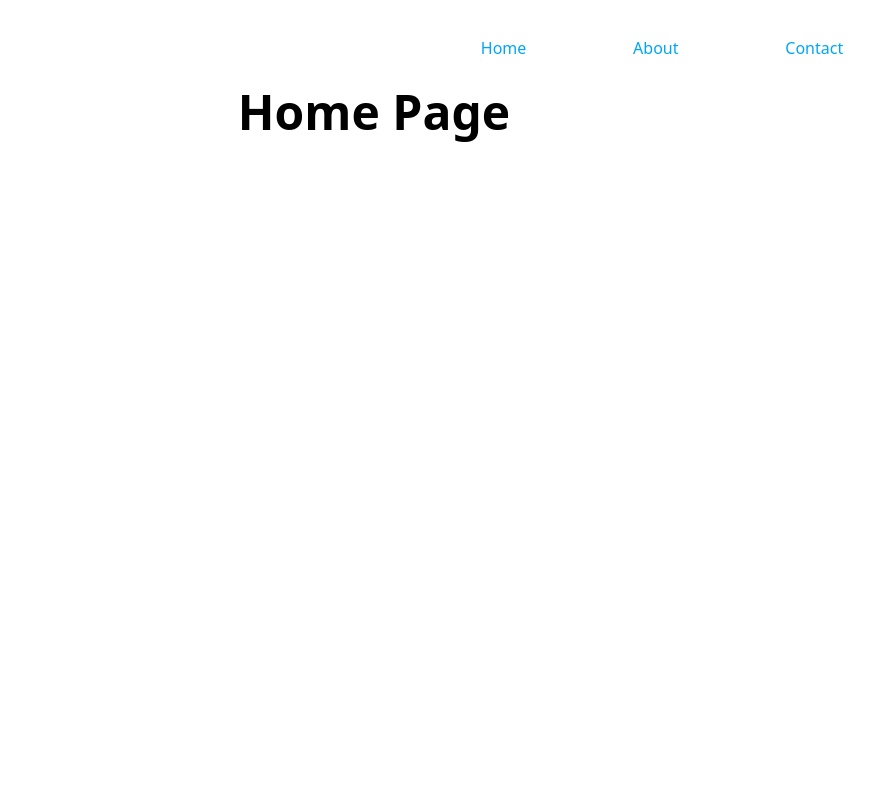
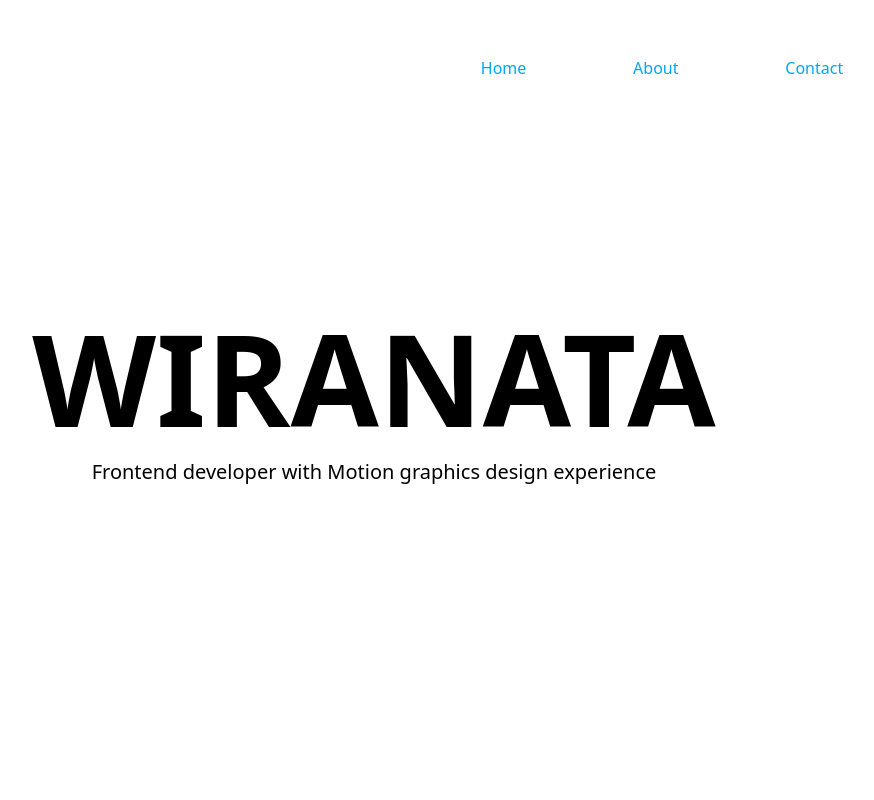
Before and after one commit to Wiratata/portfolio-website, a React (Vite) app: page / in a window 1280 px wide. Shown: the top 800 px of the page, without its empty margins (266-1140 px from the left). Built offline with nearby package versions, Linux system fonts and the light colour scheme.

Commit message:
adding some scroll animaiton on home page

```diff
--- a/src/App.jsx
+++ b/src/App.jsx
@@ -4,12 +4,11 @@ import viteLogo from '/vite.svg'
 import { BrowserRouter, Link, Routes, Route } from 'react-router-dom'
 import NavText from './components/NavText.component'
 import NavBar from './components/NavBar.component'
+import Home from './components/HomePage.component'
 
 
 
-function Home(){
-  return <h1 className='font-bold text-5xl pt-[11vh]'>Home Page</h1>
-}
+
 function About(){
   return <h1 className='pt-[11vh]'>About us</h1>
 }
@@ -18,7 +17,6 @@ function Contact(){
 }
 
 function App() {
-  const [count, setCount] = useState(0)
 
   return (
     <BrowserRouter >
--- /dev/null
+++ b/src/components/HomePage.component.jsx
@@ -0,0 +1,81 @@
+import { useState, useEffect } from "react";
+
+const Home = () => {
+  const [scrollY, setScrollY] = useState(0);
+  const [vh, setVh] = useState(window.innerHeight);
+
+  useEffect(() => {
+    setVh(window.innerHeight);
+
+    let ticking = false;
+
+    const handleScroll = () => {
+      if (!ticking) {
+        window.requestAnimationFrame(() => {
+          setScrollY(window.scrollY);
+          ticking = false;
+        });
+        ticking = true;
+      }
+    };
+
+    const handleResize = () => setVh(window.innerHeight);
+
+    window.addEventListener("scroll", handleScroll);
+    window.addEventListener("resize", handleResize);
+
+    return () => {
+      window.removeEventListener("scroll", handleScroll);
+      window.removeEventListener("resize", handleResize);
+    };
+  }, []);
+
+  // --- BLOCK POSITIONS ---
+  const block1 = Math.max(vh - scrollY, 0);
+  const block2 = Math.max(vh * 1.2 - scrollY, 0);
+  const block3 = Math.max(vh * 1.4 - scrollY, 0);
+
+  // --- HERO SCROLL TRIGGER ---
+  const heroTrigger = vh * 1.5; // Hero starts moving after this scroll
+  const heroTranslate = scrollY > heroTrigger ? -(scrollY - heroTrigger) : 0;
+
+  // --- COLLECTIVE BLOCK SCROLL ---
+  const allBlocksVisible = vh * 1.5;
+  const collectiveTranslate = scrollY > allBlocksVisible ? -(scrollY - allBlocksVisible) : 0;
+
+  // --- TOTAL BLOCK OFFSET ---
+  const block1Offset = scrollY < allBlocksVisible ? block1 : block1 + collectiveTranslate;
+  const block2Offset = scrollY < allBlocksVisible ? block2 : block2 + collectiveTranslate;
+  const block3Offset = scrollY < allBlocksVisible ? block3 : block3 + collectiveTranslate;
+
+  return (
+    <div className="relative min-h-[300vh] bg-gray-50">
+      {/* HERO SECTION */}
+      <div
+        className="fixed top-1/2 left-1/2 text-center z-0 transition-transform duration-300 ease-out"
+        style={{ transform: `translate(-50%, -50%) translateY(${heroTranslate}px)` }}
+      >
+        <h1 className="text-9xl font-bold">WIRANATA</h1>
+        <p className="mt-4 text-xl">Frontend developer with Motion graphics design experience</p>
+      </div>
+
+      {/* SLIDING BLOCKS */}
+      <div className="fixed left-0 bottom-40 w-full flex justify-center gap-5 z-10 will-change-transform">
+        <div
+          className="w-[20vw] h-[60vh] bg-amber-200 transition-transform duration-300 ease-out"
+          style={{ transform: `translateY(${block1Offset}px)` }}
+        ></div>
+        <div
+          className="w-[20vw] h-[60vh] bg-amber-400 transition-transform duration-300 ease-out"
+          style={{ transform: `translateY(${block2Offset}px)` }}
+        ></div>
+        <div
+          className="w-[20vw] h-[60vh] bg-amber-600 transition-transform duration-300 ease-out"
+          style={{ transform: `translateY(${block3Offset}px)` }}>
+        </div>
+      </div>
+    </div>
+  );
+};
+
+export default Home;
--- a/src/components/NavBar.component.jsx
+++ b/src/components/NavBar.component.jsx
@@ -16,7 +16,7 @@ const NavBar = () => {
     }, [])
 
     return(
-        <nav className={`h-[10vh] flex fixed top-2 backdrop-blur-md z-10 transition-all duration-900 ${scrolled?"w-[50%] top-2 rounded-full bg-gray-500/50 ":"w-[90vw] top-0 bg-transparent rounded-lg border-0  "} `}>
+        <nav className={`flex fixed top-2 backdrop-blur-md z-20 transition-all duration-900 ${scrolled?"w-[50%] top-5 rounded-full bg-gray-500/50 h-[8vh] ":"w-[90vw] top-0 bg-transparent rounded-lg border-0 h-[15vh]"} `}>
             <div className=" w-[50%] flex"></div>
             <div className='flex m-auto w-[50%] justify-evenly'>
                 <NavText to={"/"} text={"Home"} />
```
